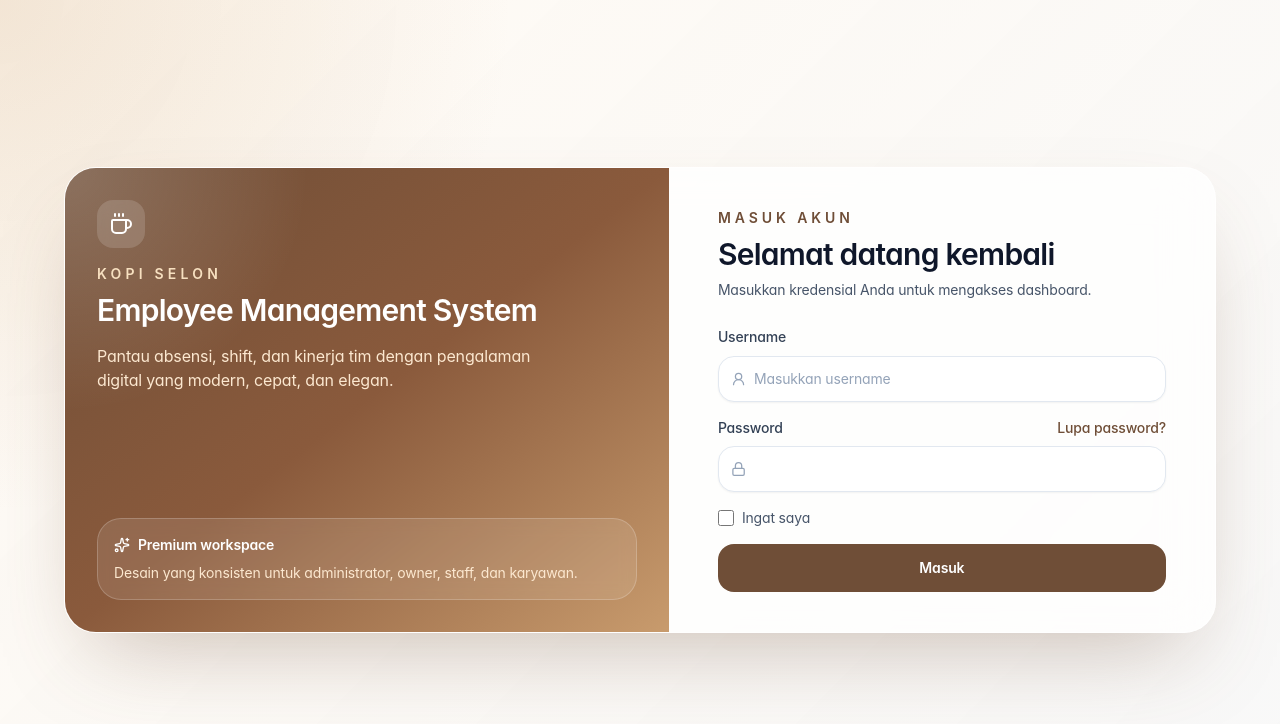
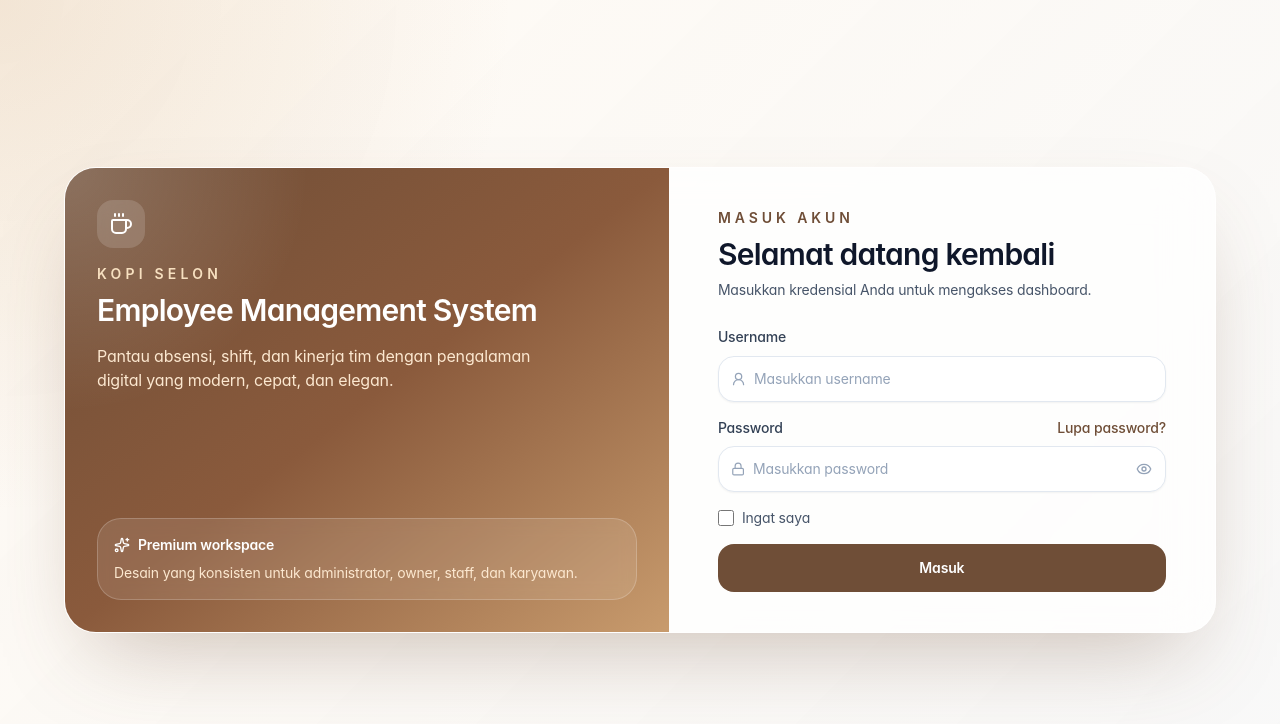
Before and after one commit to zaivnet/Kopi-Selon-EMS, a React (Vite) app in the folder frontend/: page /login in a window 1280 px wide. Shown: the top 724 px of the page. Built offline with nearby package versions, Linux system fonts and the light colour scheme.

Commit message:
feat: add placeholder and password visibility eye icon toggle to login page password field

```diff
--- a/frontend/src/pages/auth/LoginPage.tsx
+++ b/frontend/src/pages/auth/LoginPage.tsx
@@ -1,5 +1,5 @@
 import { useState } from 'react';
-import { Coffee, Lock, Sparkles, UserRound } from 'lucide-react';
+import { Coffee, Lock, Sparkles, UserRound, Eye, EyeOff } from 'lucide-react';
 import { useAuth } from '@/context/AuthContext';
 import { useLocation } from 'react-router-dom';
 import api from '@/lib/api';
@@ -7,6 +7,7 @@
 export default function LoginPage() {
   const [username, setUsername] = useState('');
   const [password, setPassword] = useState('');
+  const [showPassword, setShowPassword] = useState(false);
   const [rememberMe, setRememberMe] = useState(false);
   const [error, setError] = useState('');
   const [isLoading, setIsLoading] = useState(false);
@@ -102,13 +103,21 @@
                   <input
                     id="password"
                     name="password"
-                    type="password"
+                    type={showPassword ? 'text' : 'password'}
                     autoComplete="current-password"
                     value={password}
                     onChange={(e) => setPassword(e.target.value)}
+                    placeholder="Masukkan password"
                     required
                     className="w-full bg-transparent text-sm outline-none placeholder:text-slate-400"
                   />
+                  <button
+                    type="button"
+                    onClick={() => setShowPassword(!showPassword)}
+                    className="flex h-5 w-5 items-center justify-center text-slate-400 hover:text-slate-600 dark:hover:text-slate-200"
+                  >
+                    {showPassword ? <EyeOff className="h-4 w-4" /> : <Eye className="h-4 w-4" />}
+                  </button>
                 </div>
               </div>
 
```
Also changed, not shown: 5 other files (tests, documents, lock files or other folders).
